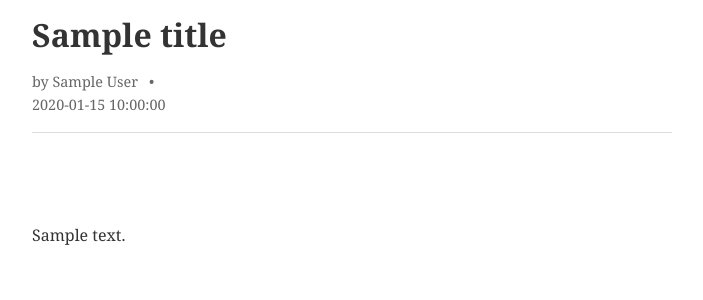
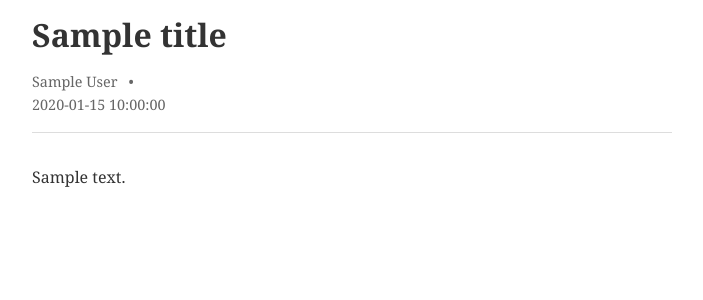
Before and after one commit to claudehenchoz/gensi, a Python web app: template src/gensi/templates/article.xhtml.j2 in a window 1280 px wide. Shown: the top 300 px of the page, without its empty margins (288-991 px from the left). Run offline with Jinja, Linux system fonts and the light colour scheme; the template is opened without the code that fills it: most values are stand-ins (such as "Sample title", 1, 10 or a date in 2020).

Commit message:
Removes crap from article template

```diff
--- a/src/gensi/templates/article.xhtml.j2
+++ b/src/gensi/templates/article.xhtml.j2
@@ -12,12 +12,11 @@
             <h1 class="article-title">{{ title }}</h1>
             {% if author or date %}
             <div class="article-meta">
-                {% if author %}<span class="author">by {{ author }}</span>{% endif %}
+                {% if author %}<span class="author">{{ author }}</span>{% endif %}
                 {% if date %}<br/><span class="date">{{ date }}</span>{% endif %}
             </div>
             {% endif %}
         </header>
-        <br/>
         {% endif %}
 
         <div class="article-content">
```
